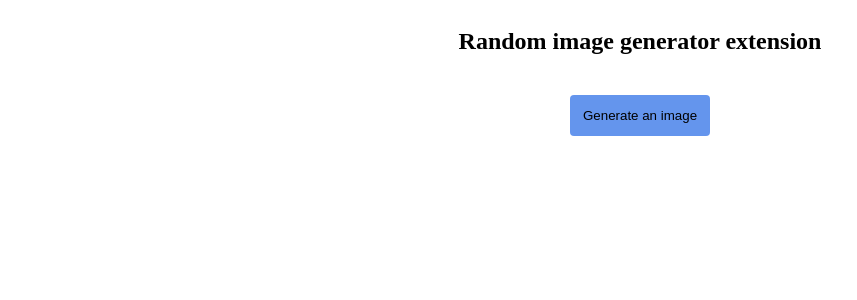
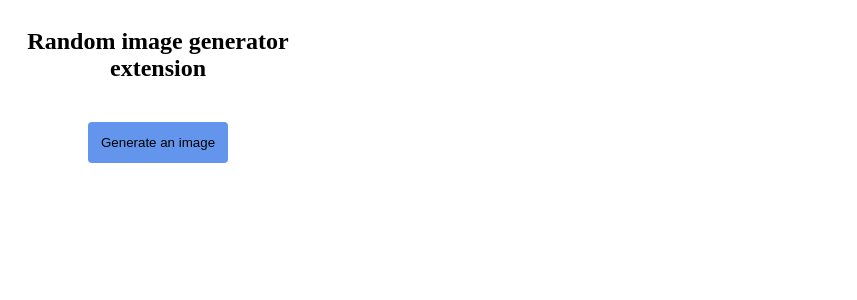
Before and after one commit to Coolacho/hpe_chrome_extension_task, a React (Vite) app: page / in a window 1280 px wide. Shown: the top 300 px of the page, without its empty margins (0-857 px from the left). Built offline with nearby package versions, Linux system fonts and the light colour scheme.

Commit message:
Added more styling

```diff
--- a/src/Popup.jsx
+++ b/src/Popup.jsx
@@ -29,7 +29,7 @@ export default function Popup() {
         <div className="popupContainer">
             <h2>Random image generator extension</h2>
             <div>
-                {isLoading && (<div><span className="loader"></span><p>Loading...</p></div>)}
+                {isLoading && (<div className="loaderContainer"><span className="loader"></span><p>Loading...</p></div>)}
                 {isError && (<p className="error">Sorry, there was an error generating your image, please try again.</p>)}
                 {imgSrc !== "" && (<img className="image" alt="Generated image" src={imgSrc}/>)}
             </div>
--- a/src/styles/Popup.css
+++ b/src/styles/Popup.css
@@ -1,4 +1,15 @@
 .popupContainer {
+    width: 300px;
+    display: flex;
+    flex-direction: column;
+    align-items: center;
+    justify-content: center;
+    text-align: center;
+}
+
+.loaderContainer {
+    width: 300px;
+    height: 250px;
     display: flex;
     flex-direction: column;
     align-items: center;
@@ -30,5 +41,7 @@
 }
 
 .image {
+    width: 300px;
+    max-height: 350px;
     object-fit: contain;
 }
```
